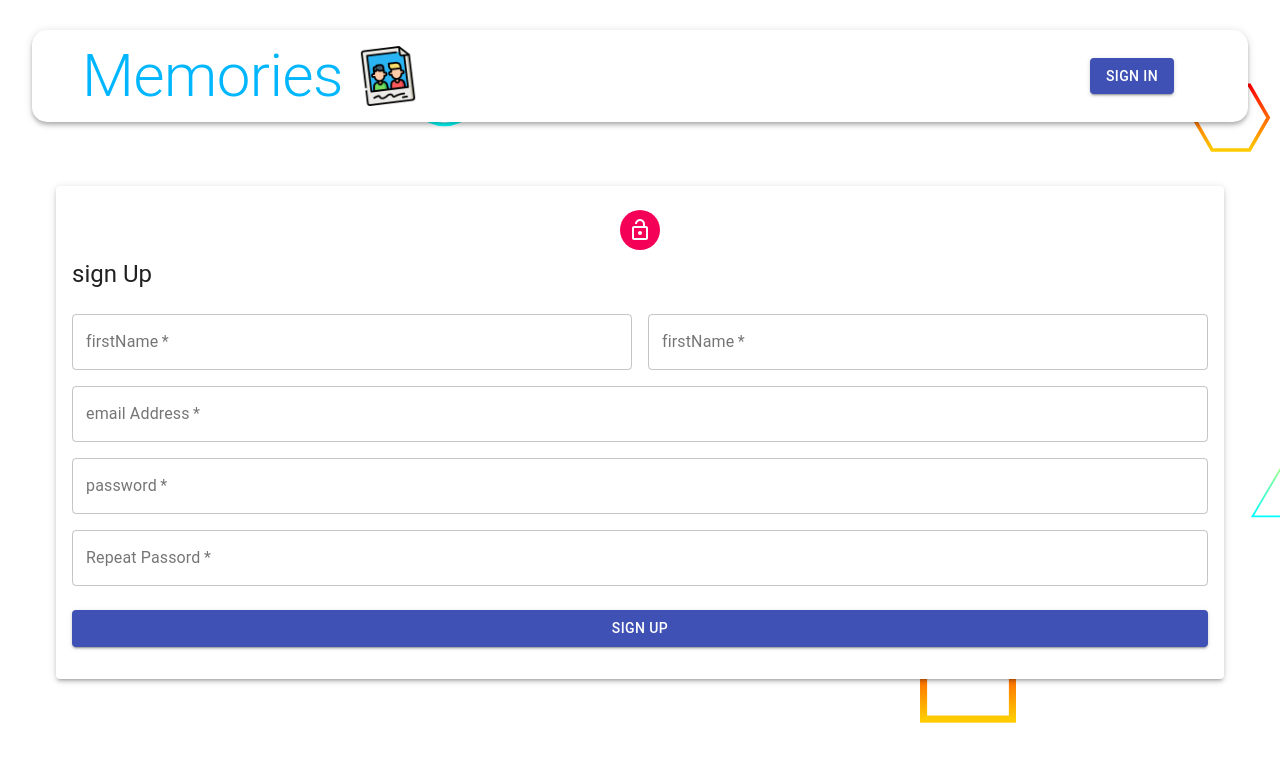
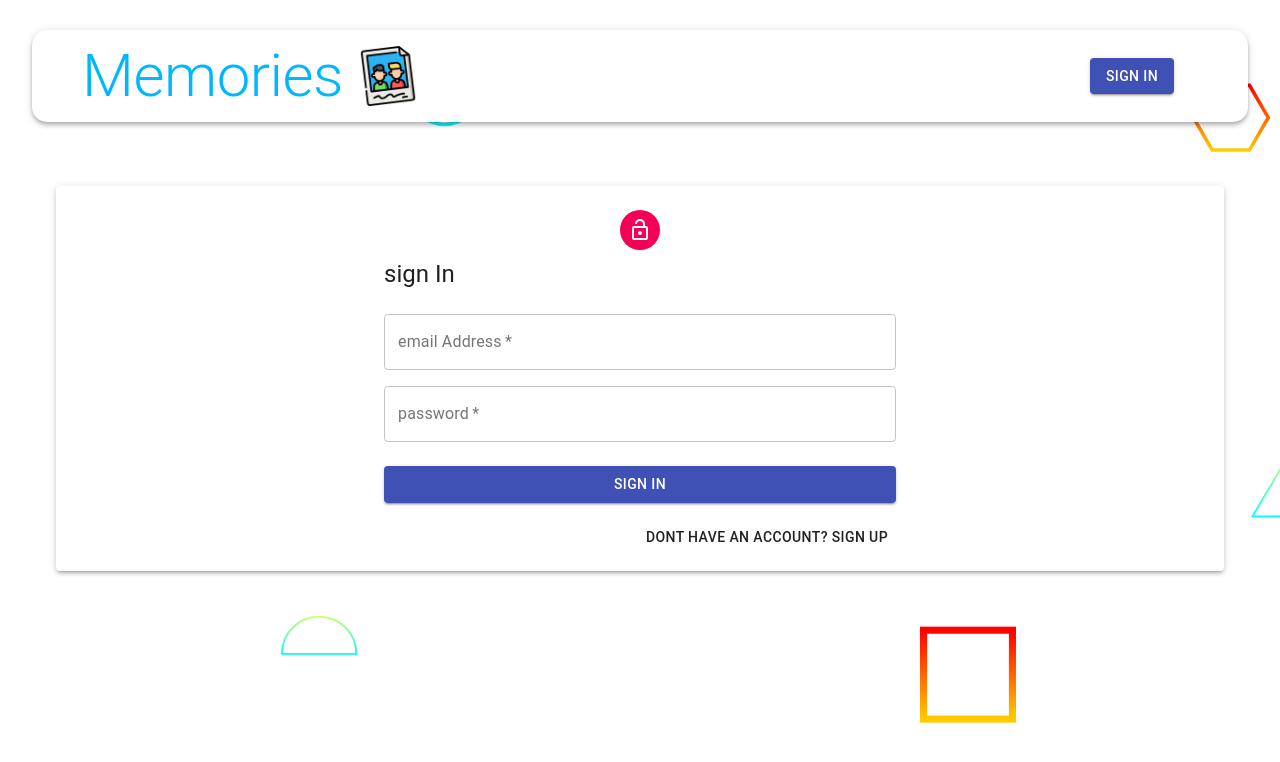
Before and after one commit to robert-devs/E-Diary, a React (Create React App) app in the folder client/: page /auth in a window 1280 px wide. Shown: the top 762 px of the page. Built offline with nearby package versions, Linux system fonts and the light colour scheme.

Commit message:
update on google login

```diff
--- a/client/package.json
+++ b/client/package.json
@@ -1,5 +1,5 @@
 {
-  "name": "E-Diary-client",
+  "name": "Diary",
   "version": "0.1.0",
   "private": true,
   "proxy": "https://localhost:5000",
--- a/client/src/componentes/Auth/Auth.js
+++ b/client/src/componentes/Auth/Auth.js
@@ -8,18 +8,24 @@ import {
   Container,
 } from '@material-ui/core';
 import LockOutlinedIcon from '@material-ui/icons/LockOpenOutlined';
+import {GoogleLogin} from "react-google-login"
 import Input from './Input';
 import useStyle from './styles';
 
 const Auth = () => {
   const classes = useStyle ();
-  const isSignUp = true;
-   const handleSubmit =()=>{}
-   const handleChange = ()=>{}
-    const [showPassword,setShowPassword] = useState(false)
 
+  const [showPassword,setShowPassword] = useState(false)
+  const[isSignUp,setIsSignUp ]=useState(false)
+  const handleChange = ()=>{}
+  const handleSubmit =()=>{}
+
+     const switchMode =()=>{
+      setIsSignUp((prevIsSignUp)=>!prevIsSignUp)
+     }
     const handleShowPassword = ()=>{
       setShowPassword((prevShowPassword)=>!prevShowPassword)
+      handleShowPassword(false)
     }
 
   return (
@@ -49,11 +55,26 @@ const Auth = () => {
                 isSignUp && <Input name="confirmPassword" label="Repeat Passord" handleChange={handleChange} type="password"/>
               }
             </Grid>
+
+            <GoogleLogin clientId='GOOGLE ID' render={(renderProps)=>{
+              <Button className={classes.googleButton} color="primary" fullWidth onClick={renderProps.onClick} disabled ={renderProps.disabled}  variant='contained'>Google Sign In</Button>
+            }}/>
             <Button type='submit' fullWidth variant='contained' color='primary' className={classes.submit}>
               {
                 isSignUp ?"Sign Up":"Sign In"
               }
             </Button>
+            <Grid container justify='flex-end'>
+              <Grid item >
+                <Button onClick={switchMode}>
+                  {
+                    isSignUp? "Aready have an account? sign in":"Dont have an account? Sign up"
+                  }
+                </Button>
+              </Grid>
+
+
+            </Grid>
           </form>
         </Typography>
       </Paper>
```
